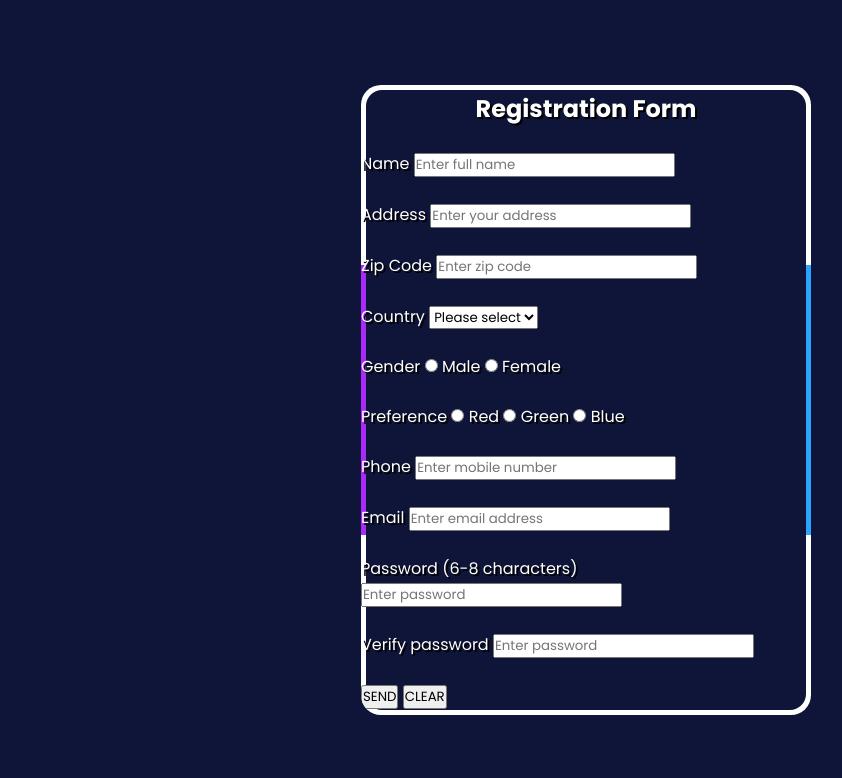
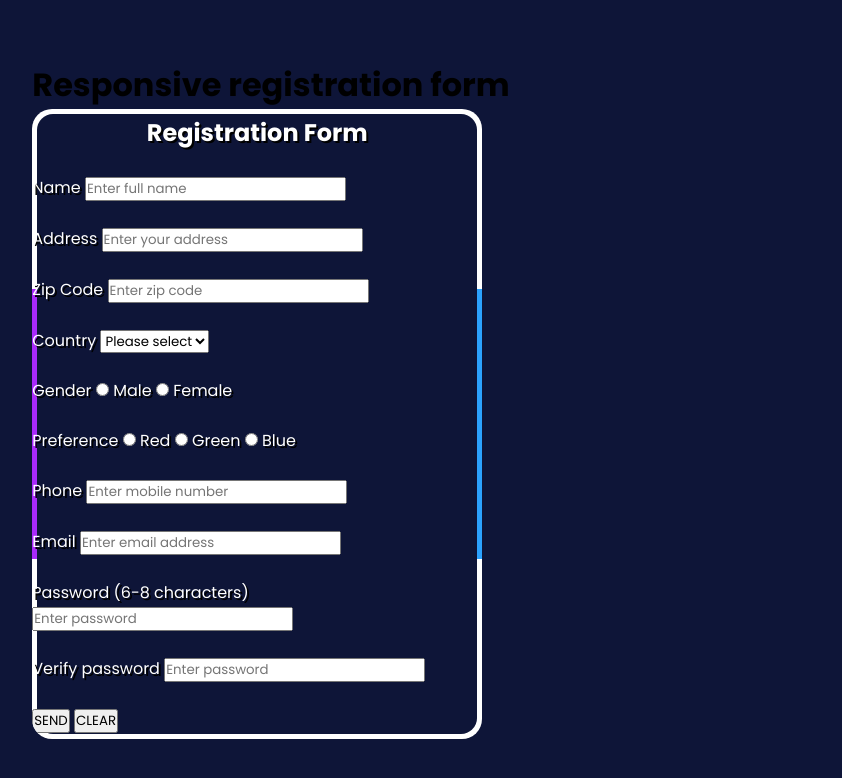
Before and after one commit to gyamfi32/Challenge-1, a plain HTML site: page index.html in a window 1280 px wide. Shown: the whole page, without its empty margins (369-1211 px from the left). Drawn offline with Linux system fonts and the light colour scheme.

Commit message:
styled the form

```diff
--- a/index.html
+++ b/index.html
@@ -7,14 +7,19 @@
     <link rel="stylesheet" href="style.css" />
   </head>
   <body>
+    <div class="split-screen">
+      <div class="left">
+        <h1>Responsive registration form</h1>
+      </div>
+
+      <div class="right">
         <div class="box">
-
           <form action="" method="post">
             <div>
-        <h2 style="text-align: center;">Registration Form</h2>
+              <h2 style="text-align: center">Registration Form</h2>
             </div>
 
-        <br>
+            <br />
 
             <div>
               <label for="name">Name</label>
@@ -73,7 +78,13 @@
             <div>
               <label for="gender">Gender</label>
 
-          <input type="radio" id="male" name="gender" value="male" required />
+              <input
+                type="radio"
+                id="male"
+                name="gender"
+                value="male"
+                required
+              />
               <label for="male">Male</label>
 
               <input
@@ -91,7 +102,13 @@
             <div>
               <label for="preference">Preference</label>
 
-          <input type="radio" id="red" name="preference" value="red" required />
+              <input
+                type="radio"
+                id="red"
+                name="preference"
+                value="red"
+                required
+              />
               <label for="red">Red</label>
 
               <input
@@ -172,5 +189,7 @@
             <div><button>SEND</button> <button type="reset">CLEAR</button></div>
           </form>
         </div>
+      </div>
+    </div>
   </body>
 </html>
--- a/style.css
+++ b/style.css
@@ -5,19 +5,15 @@
     margin: 0;
     font-family: "Poppins", sans-serif;
     box-sizing: border-box;
-
 }
 
 body {
     display: flex;
-    justify-content: right;
-    padding-right: 100px;
-    padding-top: 10px;
-    padding-bottom: 10px;
     -ms-align-items: center;
     align-items: center;
     min-height: 100vh;
     background-color: #0e1538;
+    justify-content: center;
 }
 
 .box {
```
Lines whose indentation alone changed are shown as unchanged.
